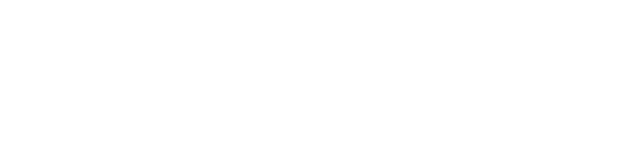
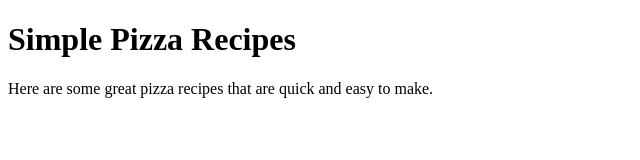
Before and after one commit to falsumit/odin-recipes, a plain HTML site: page index.html in a window 1280 px wide. Shown: the whole page, without its empty margins (0-640 px from the left). Drawn offline with Linux system fonts and the light colour scheme.

Commit message:
testing push function

```diff
--- a/index.html
+++ b/index.html
@@ -3,9 +3,10 @@
 <head>
     <meta charset="UTF-8">
     <meta name="viewport" content="width=device-width, initial-scale=1.0">
-    <title>Document</title>
+    <title>Simple Pizza Recipes</title>
 </head>
 <body>
-
+    <h1>Simple Pizza Recipes</h1>
+    <p>Here are some great pizza recipes that are quick and easy to make.</p>
 </body>
 </html>
```
Also changed, not shown: 1 other file.
